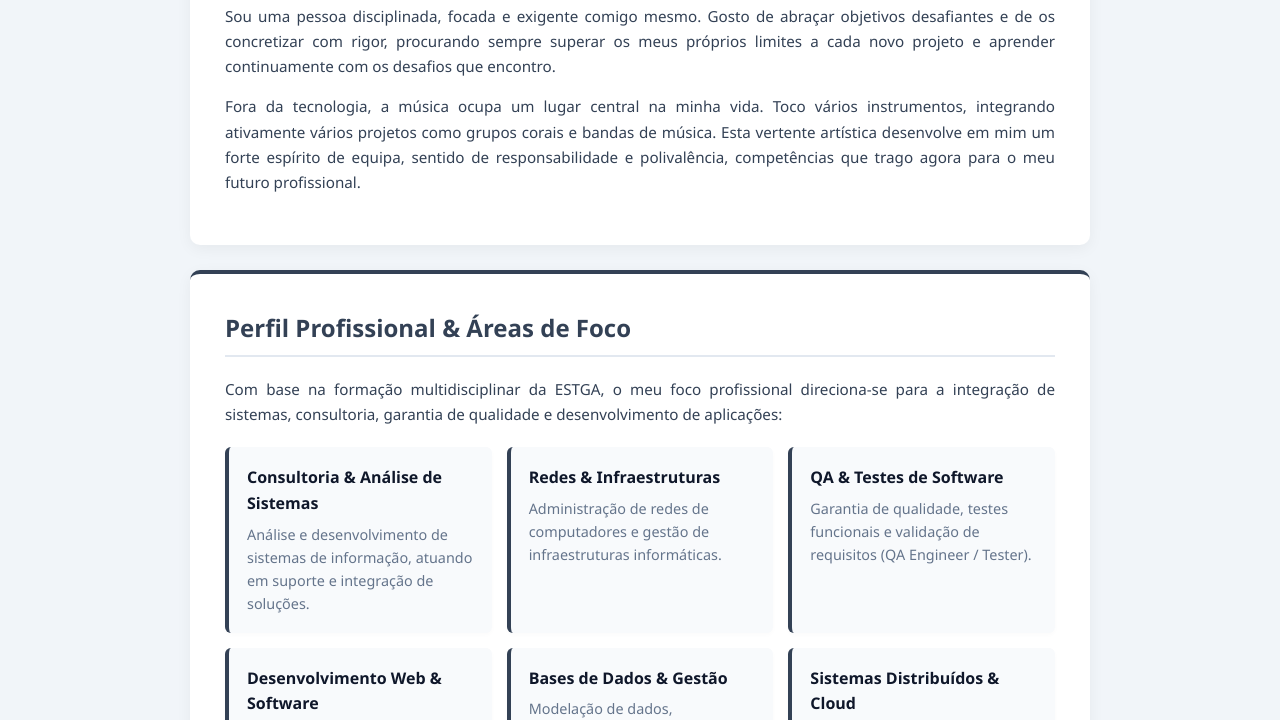
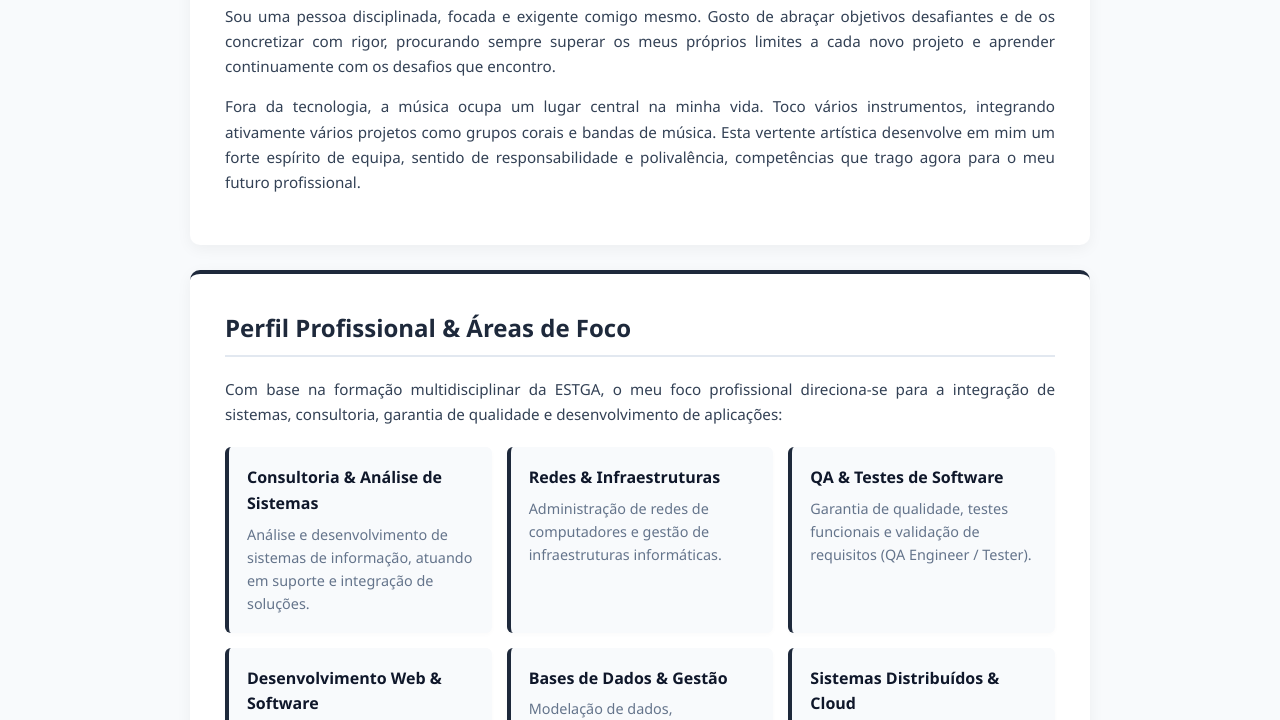
Before and after one commit to pedrohtalmeida/pedrohtalmeida.github.io, a plain HTML site: page index.html in a window 1280 px wide. Shown: the part 323-1043 px from the top of the page. Drawn offline with Linux system fonts and the light colour scheme.

Commit message:
Update index.html

```diff
--- a/index.html
+++ b/index.html
@@ -11,19 +11,14 @@
         }
 
         :root {
-            /* PALETA SÓBRIA: Cinzento-Grafite Profissional e Elegante */
-            --primary-color: #334155;
-            /* Grafite escuro e sóbrio para títulos e destaques */
-            --primary-light: #e2e8f0;
-            /* Cinzento muito suave para detalhes */
-            --header-bg: #0f172a;
-            /* Azul-marinho escuro muito elegante para o cabeçalho */
-            --bg-color: #f1f5f9;
-            /* Fundo da página cinzento claro e limpo */
-            --card-bg: #ffffff;
-            /* Cartões em branco puro */
-            --text-color: #334155;
-            /* Texto principal legível */
+            --primary-color: #1e293b;      /* Grafite profundo para títulos principais */
+            --accent-color: #b45309;       /* Âmbar / cobre quente e sofisticado */
+            --accent-hover: #92400e;       /* Tom mais escuro ao passar o rato */
+            --accent-soft: #fef3c7;        /* Fundo suave para realces subtis */
+            --header-bg: #0f172a;          /* Cabeçalho escuro elegante */
+            --bg-color: #f8fafc;           /* Fundo claro e limpo */
+            --card-bg: #ffffff;            /* Cartões brancos */
+            --text-color: #334155;         /* Texto principal legível */
         }
 
         body {
```
